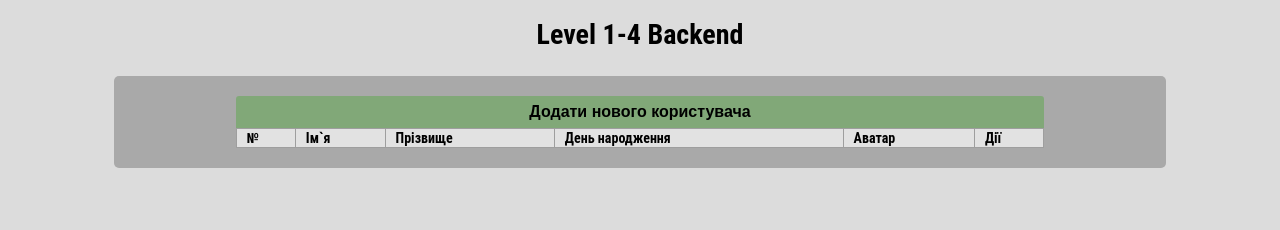
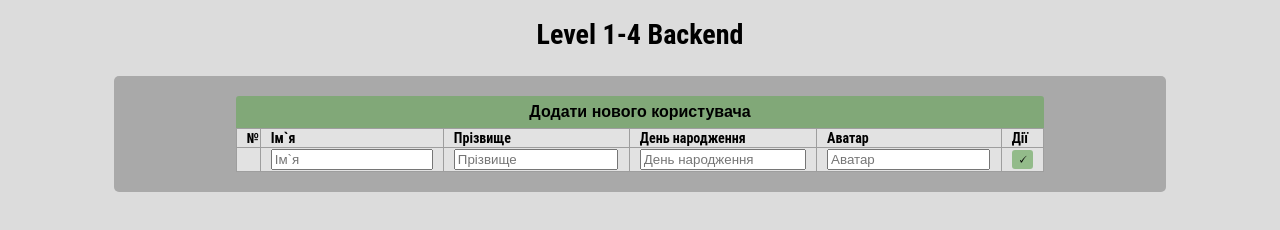
Before and after one commit to xela87/level_1-4_Backend, a plain HTML site: page index.html in a window 1280 px wide. Both pictures are taken after a click on the button "Додати нового користувача". Drawn offline with Linux system fonts and the light colour scheme; no server answers.

Commit message:
almost done adding new user

```diff
--- a/css/style.css
+++ b/css/style.css
@@ -16,7 +16,7 @@ body {
     border-radius: 5px;
 }
 
-#addUser {
+#addUserForm {
     margin: 0 auto;
     width: 80%;
     font-size: 16px;
@@ -28,7 +28,7 @@ body {
     border-top-right-radius: 3px;
 }
 
-#addUser:hover {
+#addUserForm:hover, .addUser:hover {
     background-color: #3ca932;
 }
 
@@ -80,14 +80,22 @@ tr td:last-child {
     padding-right: 10px;
 }
 
-.delUser {
+.delUser, .addUser {
     background-color: rgba(169,25,16,0.51);
     border-radius: 3px;
     border: 0;
-    width: 90%;
+    width: 100%;
     font-size: 14px;
 }
 
 .delUser:hover {
     background-color: red;
 }
+
+.addUser {
+    background-color: rgba(112,169,99,0.69);
+}
+
+input {
+    width: 90%;
+}
--- a/js/main.js
+++ b/js/main.js
@@ -43,22 +43,54 @@ let getData = async (url) => {
 
 let addButton = document.createElement('button')
 addButton.innerText = 'Додати нового користувача'
-addButton.id = 'addUser'
+addButton.id = 'addUserForm'
 
 let tableArea = document.querySelector(configForAPI.parent)
 tableArea.appendChild(addButton)
 
-
-addItem = async (url, data) => {
-    const response = await fetch(url, {
+addButton.onclick = () => {
+    let head = document.querySelector('thead')
+    let tr = document.createElement('tr');
+    tr.id = 'newDataRow'
+    for (let i = 0; i <= configForAPI.columns.length; i++) {
+        if (i === 0) {
+            tr.insertCell()
+        }
+        if (i < configForAPI.columns.length) {
+            tr.insertCell().innerHTML = `<input placeholder="${configForAPI.columns[i].title}">`
+        } else {
+            let button = document.createElement('button')
+            button.classList.add('addUser')
+            button.id = 'addNewUser'
+            button.innerHTML = `&#128504`
+            button.addEventListener("click", async () => {
+                const response = await fetch(configForAPI.apiUrl, {
                     method: 'POST',
                     headers: {"Content-type": "application/json"},
-        body: JSON.stringify(data)
+                    //body: JSON.stringify(data)
                 });
                 if (!response.ok) {
-        throw new Error(`Error in ${url}, with status ${response}`)
+                    throw new Error(`Error in ${configForAPI.apiUrl}, with status ${response}`)
+                }
+                window.location.reload()
+            })
+            tr.insertCell().appendChild(button);
         }
     }
+    head.appendChild(tr)
+
+}
+//
+// addItem = async (url, data) => {
+//     const response = await fetch(url, {
+//         method: 'POST',
+//         headers: {"Content-type": "application/json"},
+//         body: JSON.stringify(data)
+//     });
+//     if (!response.ok) {
+//         throw new Error(`Error in ${url}, with status ${response}`)
+//     }
+// }
 
 function DataTable(config, data) {
     let tableArea = document.querySelector(config.parent)
@@ -79,7 +111,6 @@ function DataTable(config, data) {
 function createTableHead(config, data) {
     let thead = document.createElement('thead')
     let hr = document.createElement('tr')
-
     if (data) {
         for (let i = 0; i < config.columns.length; i++) {
             let th = document.createElement('th');
@@ -87,13 +118,13 @@ function createTableHead(config, data) {
             hr.appendChild(th);
         }
     } else {
-        for (let i = 0; i <= config.columns.length+1; i++) {
+        for (let i = 0; i <= config.columns.length + 1; i++) {
             let th = document.createElement('th');
             if (i === 0) {
                 th.innerText = "№";
                 hr.appendChild(th);
             } else if (i <= config.columns.length) {
-                th.innerText = config.columns[i-1].title;
+                th.innerText = config.columns[i - 1].title;
                 hr.appendChild(th);
             } else {
                 th.innerText = `Дії`
@@ -106,14 +137,18 @@ function createTableHead(config, data) {
 }
 
 function fillTableBodyRemoteData(config) {
-    let counter = 1;
+    let counter = 1, greyRowCounter = 1;
     let tbody = document.createElement('tbody')
     for (let i = 1; i <= 50; i++) {
         getData(config.apiUrl).then((data) => {
                 let tr = document.createElement('tr')
                 tr.insertCell().innerText = `${counter}`
                 for (let j = 0; j < config.columns.length; j++) {
+                    if (data.data[i]) {
                         tr.insertCell().innerText = `${data.data[i][config.columns[j].value]}`
+                    } else {
+                        return
+                    }
                 }
                 let button = document.createElement('button')
                 button.classList.add('delUser')
@@ -127,10 +162,11 @@ function fillTableBodyRemoteData(config) {
                 })
                 tr.insertCell().appendChild(button);
 
-                if (i % 2 !== 0) {
+                if (greyRowCounter % 2 !== 0) {
                     tr.classList.add('dark-row');
                 }
                 tbody.appendChild(tr)
+                greyRowCounter++;
                 counter++;
             }
         )
```
Lines whose indentation alone changed are shown as unchanged.
